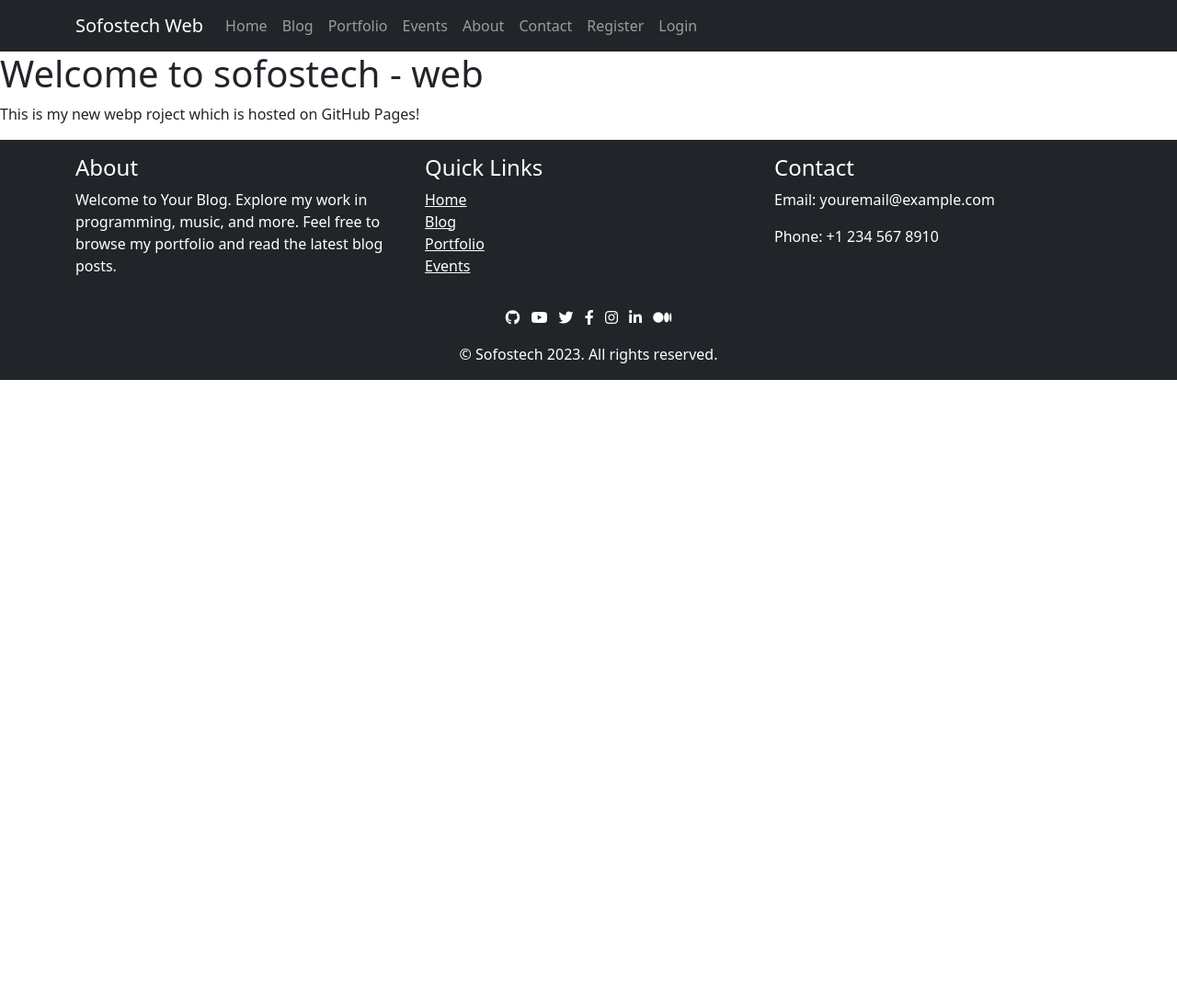
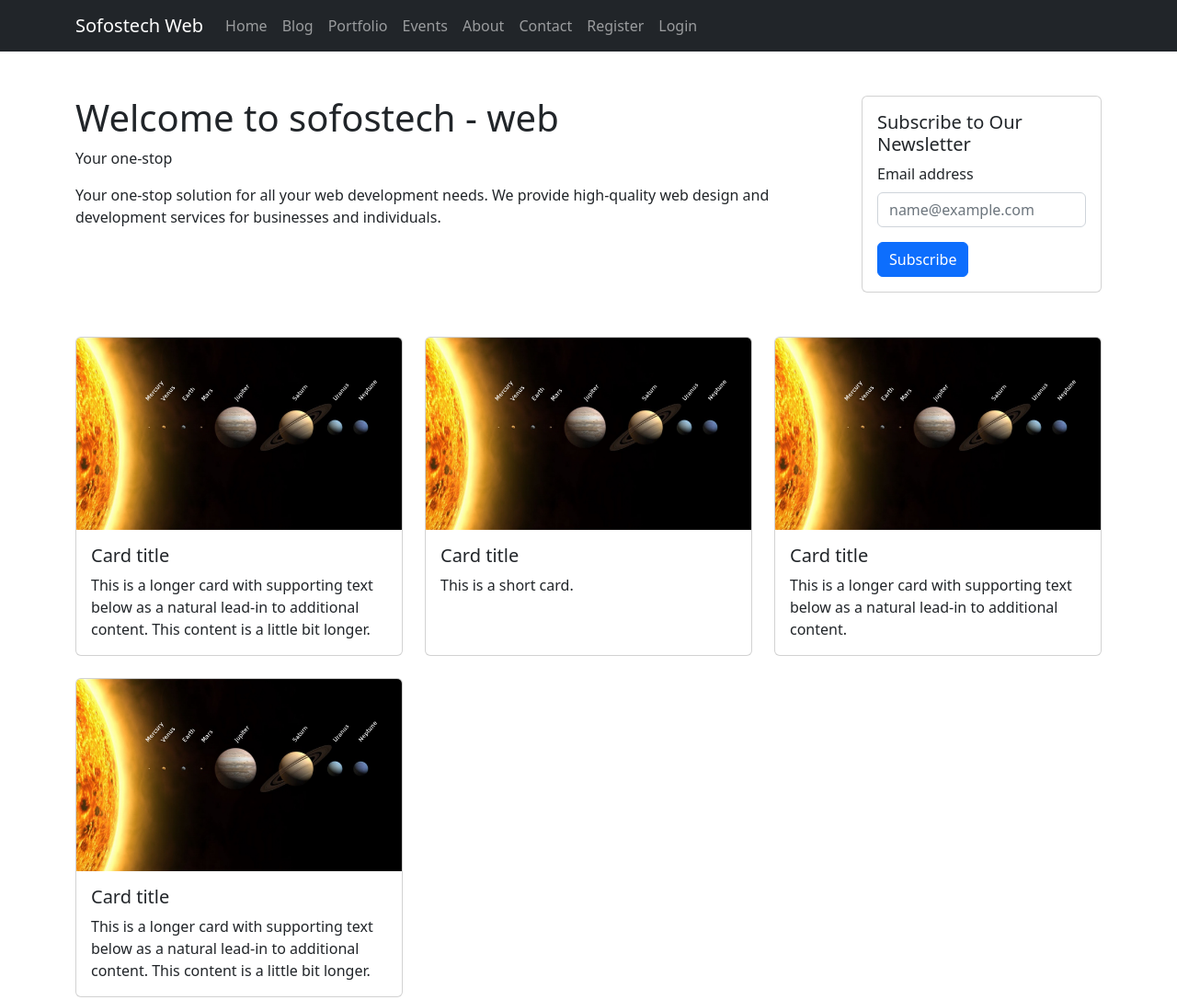
Before and after one commit to sofoste93/sofoste93.github.io, a plain HTML site: page index.html in a window 1280 px wide. Shown: the top 1087 px of the page at 92% size. Before the commit the page ends 800 px from the top, so only its background shows below. Drawn offline with nearby package versions, Linux system fonts and the light colour scheme.

Commit message:
update the landing page / global index.html

```diff
--- a/index.html
+++ b/index.html
@@ -59,54 +59,145 @@
   </header>
 
   <main>
-    <h1>Welcome to sofostech - web</h1>
-    <p>This is my new webp roject which is hosted on GitHub Pages!</p>
+    <section class="container my-5">
+      <div class="row">
+        <div class="col-lg-9">
+          <h1>Welcome to sofostech - web</h1>
+          <p>Your one-stop
+
+          <p>Your one-stop solution for all your web development needs. We provide high-quality web design and
+            development
+            services for businesses and individuals.</p>
+        </div>
+        <div class="col-lg-3">
+          <div class="card">
+            <div class="card-body">
+              <h5 class="card-title">Subscribe to Our Newsletter</h5>
+              <form>
+                <div class="mb-3">
+                  <label for="email" class="form-label">Email address</label>
+                  <input type="email" class="form-control" id="email" placeholder="name@example.com">
+                </div>
+                <button type="submit" class="btn btn-primary">Subscribe</button>
+              </form>
+            </div>
+          </div>
+        </div>
+      </div>
+    </section>
+    <section class="container my-5">
+      <div class="row row-cols-1 row-cols-md-3 g-4">
+        <div class="col">
+          <div class="card h-100">
+            <img src="/public/images/solarsysshort.png" class="card-img-top" width="auto" height="auto"
+              alt="solar system short">
+            <div class="card-body">
+              <h5 class="card-title">Card title</h5>
+              <p class="card-text">This is a longer card with supporting text below as a natural lead-in to additional
+                content. This content is a little bit longer.</p>
+            </div>
+          </div>
+        </div>
+        <div class="col">
+          <div class="card h-100">
+            <img src="/public/images/solarsysshort.png" class="card-img-top" width="auto" height="auto"
+              alt="solar system short">
+            <div class="card-body">
+              <h5 class="card-title">Card title</h5>
+              <p class="card-text">This is a short card.</p>
+            </div>
+          </div>
+        </div>
+        <div class="col">
+          <div class="card h-100">
+            <img src="/public/images/solarsysshort.png" class="card-img-top" width="auto" height="auto"
+              alt="solar system short">
+            <div class="card-body">
+              <h5 class="card-title">Card title</h5>
+              <p class="card-text">This is a longer card with supporting text below as a natural lead-in to additional
+                content.</p>
+            </div>
+          </div>
+        </div>
+        <div class="col">
+          <div class="card h-100">
+            <img src="/public/images/solarsysshort.png" class="card-img-top" width="auto" height="auto"
+              alt="solar system short">
+            <div class="card-body">
+              <h5 class="card-title">Card title</h5>
+              <p class="card-text">This is a longer card with supporting text below as a natural lead-in to additional
+                content. This content is a little bit longer.</p>
+            </div>
+          </div>
+        </div>
+      </div>
+    </section>
+
+    <section class="container my-5">
+      <div class="row row-cols-1 row-cols-md-3 g-4">
+        <div class="col">
+          <div class="card h-100">
+            <img src="/public/images/coding_web.png" class="card-img-top" width="auto" height="auto"
+              alt="solar system short">
+            <div class="card-body">
+              <h5 class="card-title">Card title</h5>
+              <p class="card-text">This is a longer card with supporting text below as a natural lead-in to additional
+                content. This content is a little bit longer.</p>
+            </div>
+          </div>
+        </div>
+        <div class="col">
+          <div class="card h-100">
+            <img src="/public/images/coding_web.png" class="card-img-top" width="auto" height="auto"
+              alt="solar system short">
+            <div class="card-body">
+              <h5 class="card-title">Card title</h5>
+              <p class="card-text">This is a short card.</p>
+            </div>
+          </div>
+        </div>
+        <div class="col">
+          <div class="card h-100">
+            <img src="/public/images/coding_web.png" class="card-img-top" width="auto" height="auto"
+              alt="solar system short">
+            <div class="card-body">
+              <h5 class="card-title">Card title</h5>
+              <p class="card-text">This is a longer card with supporting text below as a natural lead-in to additional
+                content.</p>
+            </div>
+          </div>
+        </div>
+      </div>
+    </section>
   </main>
 
-  <footer class="bg-dark text-white mt-auto py-3">
+  <footer class="bg-dark text-white py-3">
     <div class="container">
       <div class="row">
         <div class="col-md-4">
-          <h4>About</h4>
-          <p>
-            Welcome to Your Blog. Explore my work in programming, music, and more. Feel free to browse my
-            portfolio and read the latest blog posts.
-          </p>
+          <h4>About Sofostech Web</h4>
+          <p>At Sofostech Web, we're dedicated to providing top-notch web design and development services. Our team of
+            experienced professionals is here to help you create the perfect online presence for your business.</p>
         </div>
         <div class="col-md-4">
           <h4>Quick Links</h4>
           <ul class="list-unstyled">
             <li><a href="index.html" class="text-white">Home</a></li>
-            <li><a href="blog.html" class="text-white">Blog</a></li>
+            <li><a href="blog/index.html" class="text-white">Blog</a></li>
             <li><a href="portfolio.html" class="text-white">Portfolio</a></li>
             <li><a href="events.html" class="text-white">Events</a></li>
+            <li><a href="about.html" class="text-white">About</a></li>
+            <li><a href="contact.html" class="text-white">Contact</a></li>
           </ul>
         </div>
         <div class="col-md-4">
-          <h4>Contact</h4>
-          <p>Email: youremail@example.com</p>
-          <p>Phone: +1 234 567 8910</p>
-        </div>
-      </div>
-      <div class="row mt-3">
-        <div class="col text-center">
-          <ul class="list-inline">
-            <li class="list-inline-item"><a href="https://github.com/yourusername" target="_blank" class="text-white"><i
-                  class="fab fa-github"></i></a></li>
-            <li class="list-inline-item"><a href="https://www.youtube.com/channel/yourchannelid" target="_blank"
-                class="text-white"><i class="fab fa-youtube"></i></a></li>
-            <li class="list-inline-item"><a href="https://twitter.com/yourusername" target="_blank"
-                class="text-white"><i class="fab fa-twitter"></i></a></li>
-            <li class="list-inline-item"><a href="https://www.facebook.com/yourusername" target="_blank"
-                class="text-white"><i class="fab fa-facebook-f"></i></a></li>
-            <li class="list-inline-item"><a href="https://www.instagram.com/yourusername" target="_blank"
-                class="text-white"><i class="fab fa-instagram"></i></a></li>
-            <li class="list-inline-item"><a href="https://www.linkedin.com/in/yourusername" target="_blank"
-                class="text-white"><i class="fab fa-linkedin-in"></i></a></li>
-            <li class="list-inline-item"><a href="https://medium.com/@yourusername" target="_blank"
-                class="text-white"><i class="fab fa-medium-m"></i></a></li>
+          <h4>Follow Us</h4>
+          <ul class="list-unstyled d-flex">
+            <li><a href="#" class="text-white me-3"><i class="fab fa-facebook-f"></i></a></li>
+            <li><a href="#" class="text-white me-3"><i class="fab fa-twitter"></i></a></li>
+            <li><a href="#" class="text-white me-3"><i class="fab fa-instagram"></i></a></li>
+            <li><a href="#" class="text-white me-3"><i class="fab fa-linkedin-in"></i></a></li>
           </ul>
-          <p class="mb-0 mt-2">&copy; Sofostech 2023. All rights reserved.</p>
         </div>
       </div>
     </div>
```
Also changed, not shown: public/images/solarsysshort.png (added), 1 other file.
